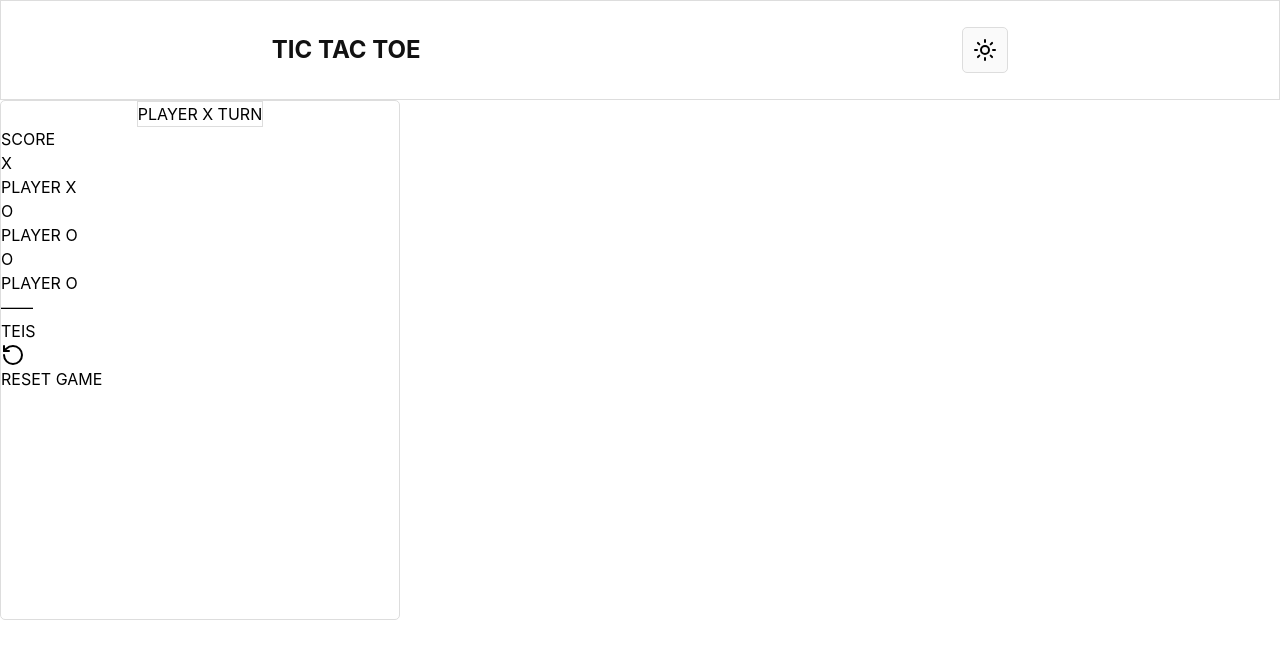
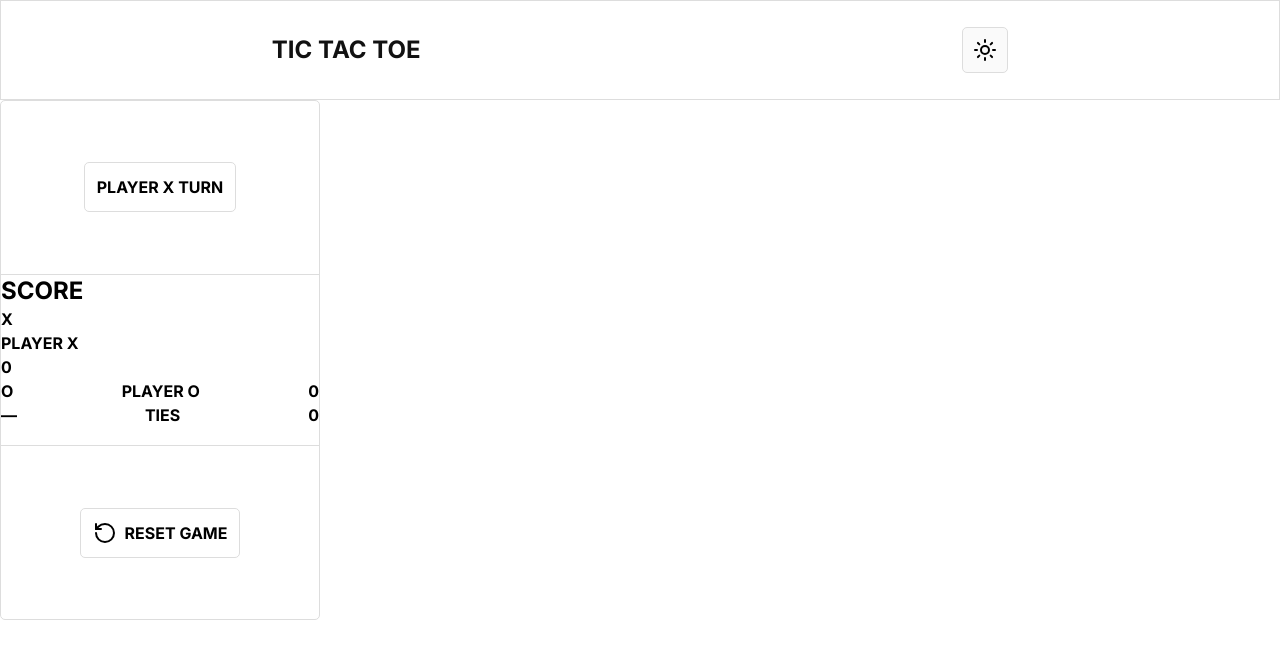
Before and after one commit to murilo404p/Tic-Tac-Toe, a website built with Vite: page index.html in a window 1280 px wide. Built offline with nearby package versions, Linux system fonts and the light colour scheme.

Commit message:
add: styling informations conatiner

```diff
--- a/index.html
+++ b/index.html
@@ -6,49 +6,54 @@
     <meta name="viewport" content="width=device-width, initial-scale=1.0" />
     <title>Tic Tac Toe</title>
   </head>
-  <body>
-    <header class="bg-(--color-bg) border border-(--color-border) min-h-25 flex justify-around">
+  <body class="font-[Inter]">
+    <header class="bg-(--color-bg) border border-border min-h-25 flex justify-around">
       <div class="flex items-center">
         <h2 class="text-(--color-text) text-2xl font-bold">TIC TAC TOE</h2>
       </div>
       <div class="flex items-center">
-        <button class="cursor-pointer border border-(--color-border) rounded-[5px] p-2.5! flex bg-(--color-surface) hover:bg(--color-surface-hover)">
+        <button class="cursor-pointer border border-border rounded-[5px] p-2.5! flex bg-(--color-surface) hover:bg(--color-surface-hover)">
           <svg  xmlns="http://www.w3.org/2000/svg" width="24" height="24" viewBox="0 0 24 24" fill="none" stroke="currentColor" stroke-width="2" stroke-linecap="round" stroke-linejoin="round" class="lucide lucide-sun-icon lucide-sun"><circle cx="12" cy="12" r="4"/><path d="M12 2v2"/><path d="M12 20v2"/><path d="m4.93 4.93 1.41 1.41"/><path d="m17.66 17.66 1.41 1.41"/><path d="M2 12h2"/><path d="M20 12h2"/><path d="m6.34 17.66-1.41 1.41"/><path d="m19.07 4.93-1.41 1.41"/></svg>
         </button>
       </div>
     </header>
-    <div id="informations" class="min-h-130 border border-(--color-border) rounded-[5px] w-100 flex flex-col bg-(--color-bg)">
-        <div class=" flex items-center justify-center">
-          <p id="player-turn" class="border border-(--color-border)">PLAYER X TURN</p>
+    <div id="informations" class="h-130 border border-border rounded-[5px] w-80 bg-(--color-bg) grid grid-cols-1 grid-rows-3">
+
+      <div class="flex items-center justify-center">
+        <div class="flex items-center justify-center">
+          <p id="player-turn" class="border border-border p-3! rounded-[5px] font-bold">PLAYER X TURN</p>
         </div>
-        <div id="score-container">
-          <p>SCORE</p>
-          <div>
-            <p>X</p>
-            <p>PLAYER X</p>
-            <p id="score-player-X"></p>
+      </div>
+
+      <div class="border-t-border border-b-border border-b border-t">
+        <div class="flex">
+          <p class="font-bold text-2xl">SCORE</p>
+        </div>
+        <div class="grid">
+          <div class="grid-rows-3">
+              <p class="font-bold">X</p>
+              <p class="font-bold">PLAYER X</p>
+              <p id="score-player-X" class="font-bold">0</p>
           </div>
-          <div>
-            <p>O</p>
-            <p>PLAYER O</p>
-            <p id="score-player-O"></p>
+          <div class="flex justify-between">
+              <p class="font-bold">O</p>
+              <p class="font-bold">PLAYER O</p>
+              <p id="score-player-O" class="font-bold">0</p>
           </div>
-          <div>
-            <p>O</p>
-            <p>PLAYER O</p>
-            <p id="score-player-O"></p>
-          </div>
-          <div>
-            <p>——</p>
-            <p>TEIS</p>
-            <p id="score-tie"></p>
-          </div>
-          <div>
-            <button><svg xmlns="http://www.w3.org/2000/svg" width="24" height="24" viewBox="0 0 24 24" fill="none" stroke="currentColor" stroke-width="2" stroke-linecap="round" stroke-linejoin="round" class="lucide lucide-rotate-ccw-icon lucide-rotate-ccw"><path d="M3 12a9 9 0 1 0 9-9 9.75 9.75 0 0 0-6.74 2.74L3 8"/><path d="M3 3v5h5"/></svg>RESET GAME</button>
+          <div class="flex justify-between">
+              <p class="font-bold">—</p>
+              <p class="font-bold">TIES</p>
+              <p id="score-tie" class="font-bold">0</p>
           </div>
         </div>
+      </div>
+
+      <div class="flex items-center justify-center">
+        <div class="flex items-center justify-center">
+          <button class="flex border border-border p-3! rounded-[5px] font-bold gap-2"><svg xmlns="http://www.w3.org/2000/svg" width="24" height="24" viewBox="0 0 24 24" fill="none" stroke="currentColor" stroke-width="2" stroke-linecap="round" stroke-linejoin="round" class="lucide lucide-rotate-ccw-icon lucide-rotate-ccw"><path d="M3 12a9 9 0 1 0 9-9 9.75 9.75 0 0 0-6.74 2.74L3 8"/><path d="M3 3v5h5"/></svg>RESET GAME</button>
+        </div>
+      </div>
     </div>
-
     <script type="module" src="/src/main.js"></script>
   </body>
 </html>
--- a/src/style.css
+++ b/src/style.css
@@ -1,3 +1,4 @@
+@import url('https://fonts.googleapis.com/css2?family=Inter:wght@400;500;600;700;800&display=swap');
 @import "tailwindcss";
 
 :root {
@@ -47,3 +48,7 @@
     --color-player-x: #ffffff;
     --color-player-o: #ffffff;
 }
+
+@theme {
+    --color-border: var(--color-border)
+}
```
